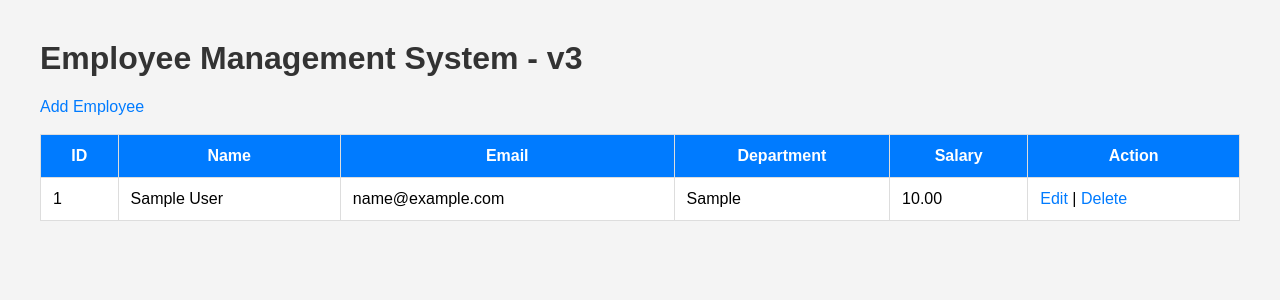
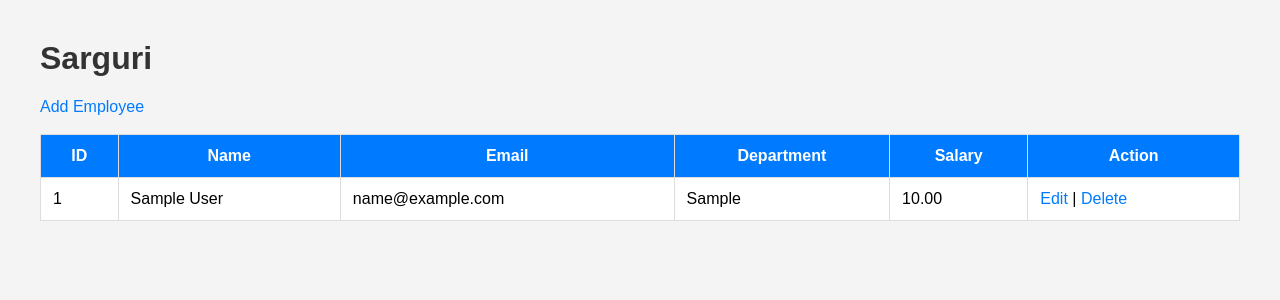
Before and after one commit to prawinrk/employee-management-system, a Flask app: page / in a window 1280 px wide. Shown: the top 300 px of the page. Run offline with Flask 3, Linux system fonts and the light colour scheme; tables that the repository leaves empty hold one stand-in row (values such as "Sample post"); data that the repository does not hold is empty.

Commit message:
Commit - 11-Index

```diff
--- a/templates/index.html
+++ b/templates/index.html
@@ -5,7 +5,7 @@
     <title>Marcus Mama</title>
 </head>
 <body>
-    <h1>Employee Management System - v3</h1>
+    <h1>Sarguri</h1>
 
     <a href="/add">Add Employee</a>
 
```
